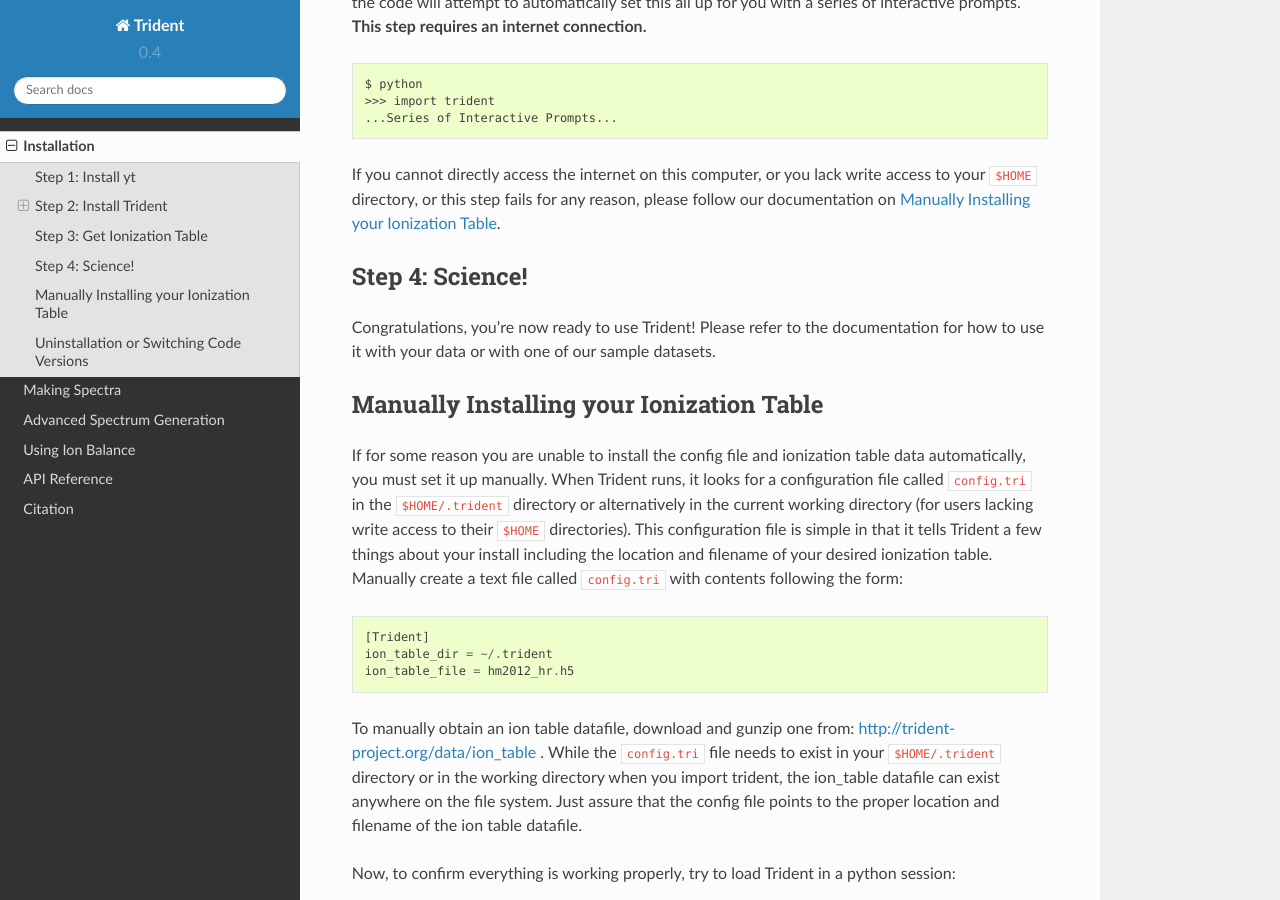
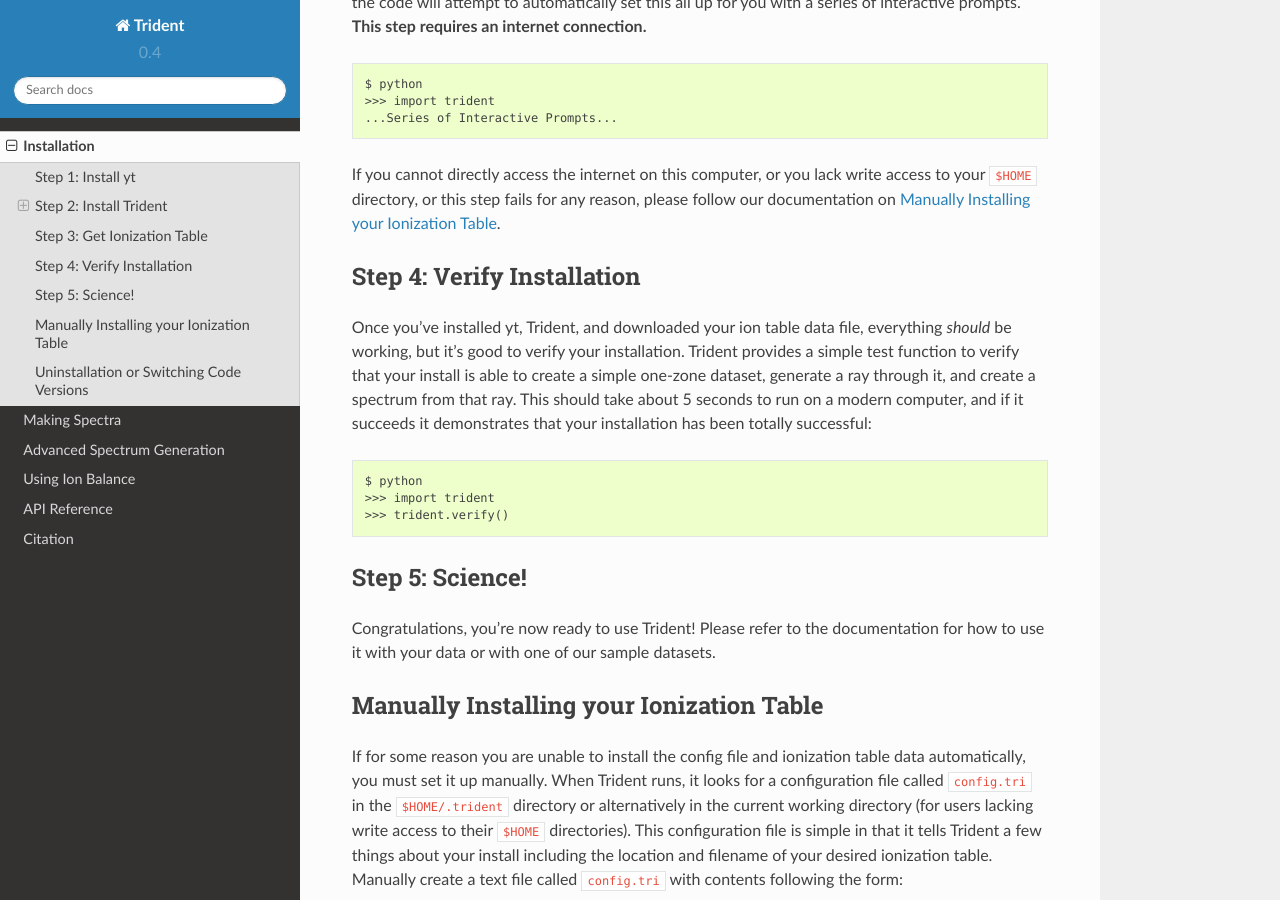
Before and after one commit to trident-project/trident, a Sphinx documentation site: the page built from doc/source/installation.rst, in a window 1280 px wide and 900 px high, scrolled down 1252 px. Built offline with Sphinx 7.4.7 and the Read the Docs theme 2.0.0, drawn with Linux system fonts in a browser that asks for light colours; formulas are drawn with MathJax 3.

Commit message:
Updating installation docs to account for new verify function and adding to API docs

```diff
--- a/doc/source/installation.rst
+++ b/doc/source/installation.rst
@@ -75,7 +75,22 @@ If you cannot directly access the internet on this computer, or you lack write
 access to your ``$HOME`` directory, or this step fails for any reason, please
 follow our documentation on :ref:`manual-config`.
 
-Step 4: Science!
+Step 4: Verify Installation
+-------------------------
+
+Once you've installed yt, Trident, and downloaded your ion table data file,
+everything *should* be working, but it's good to verify your installation.
+Trident provides a simple test function to verify that your install is
+able to create a simple one-zone dataset, generate a ray through it, and
+create a spectrum from that ray.  This should take about 5 seconds to run
+on a modern computer, and if it succeeds it demonstrates that your installation
+has been totally successful::
+
+    $ python
+    >>> import trident
+    >>> trident.verify()
+
+Step 5: Science!
 ----------------
 
 Congratulations, you're now ready to use Trident!  Please refer to the
--- a/doc/source/reference.rst
+++ b/doc/source/reference.rst
@@ -56,3 +56,4 @@ Miscellaneous Utilities
    ~trident.fromRoman
    ~trident.trident_path
    ~trident.trident
+   ~trident.verify
```
